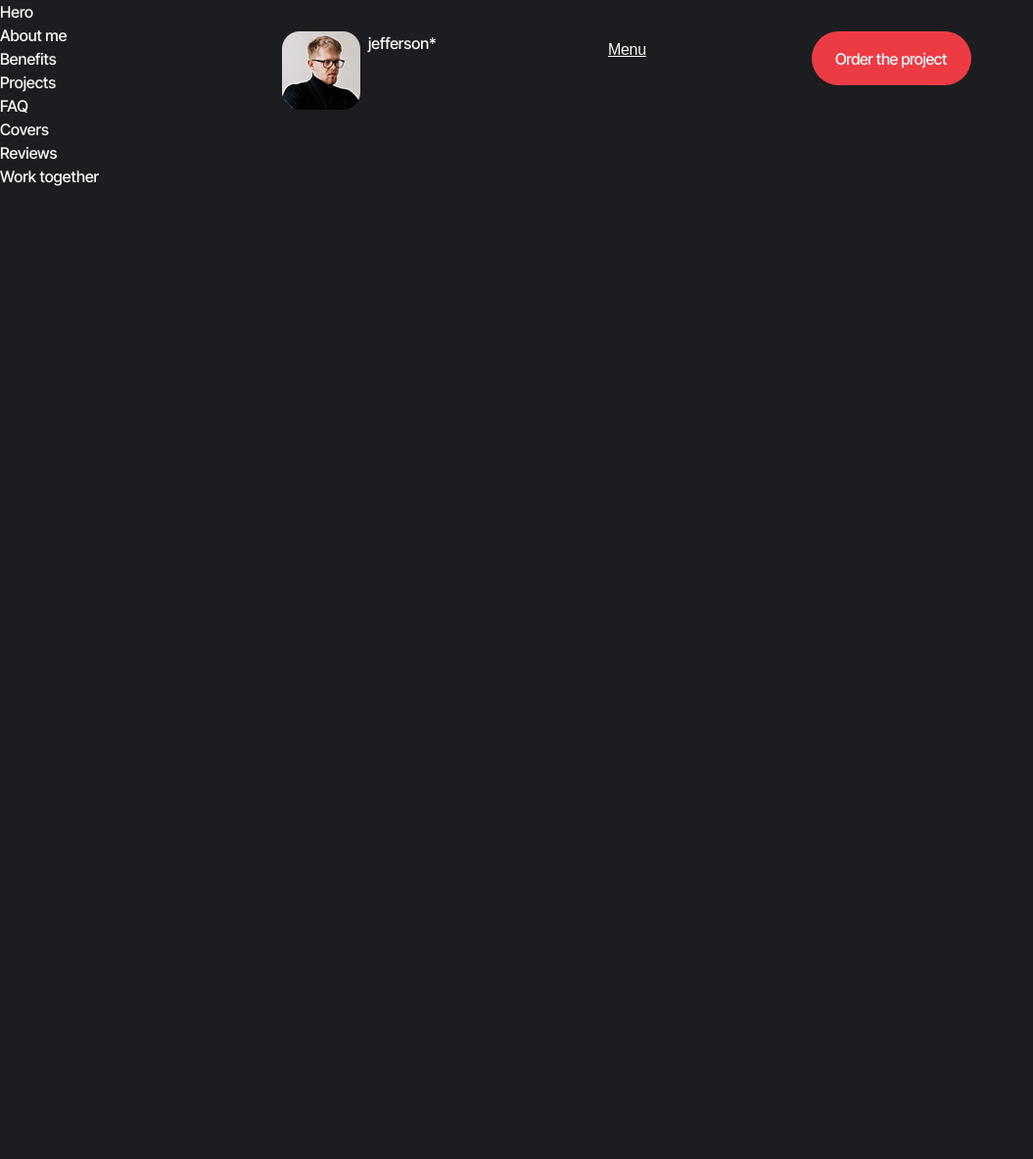
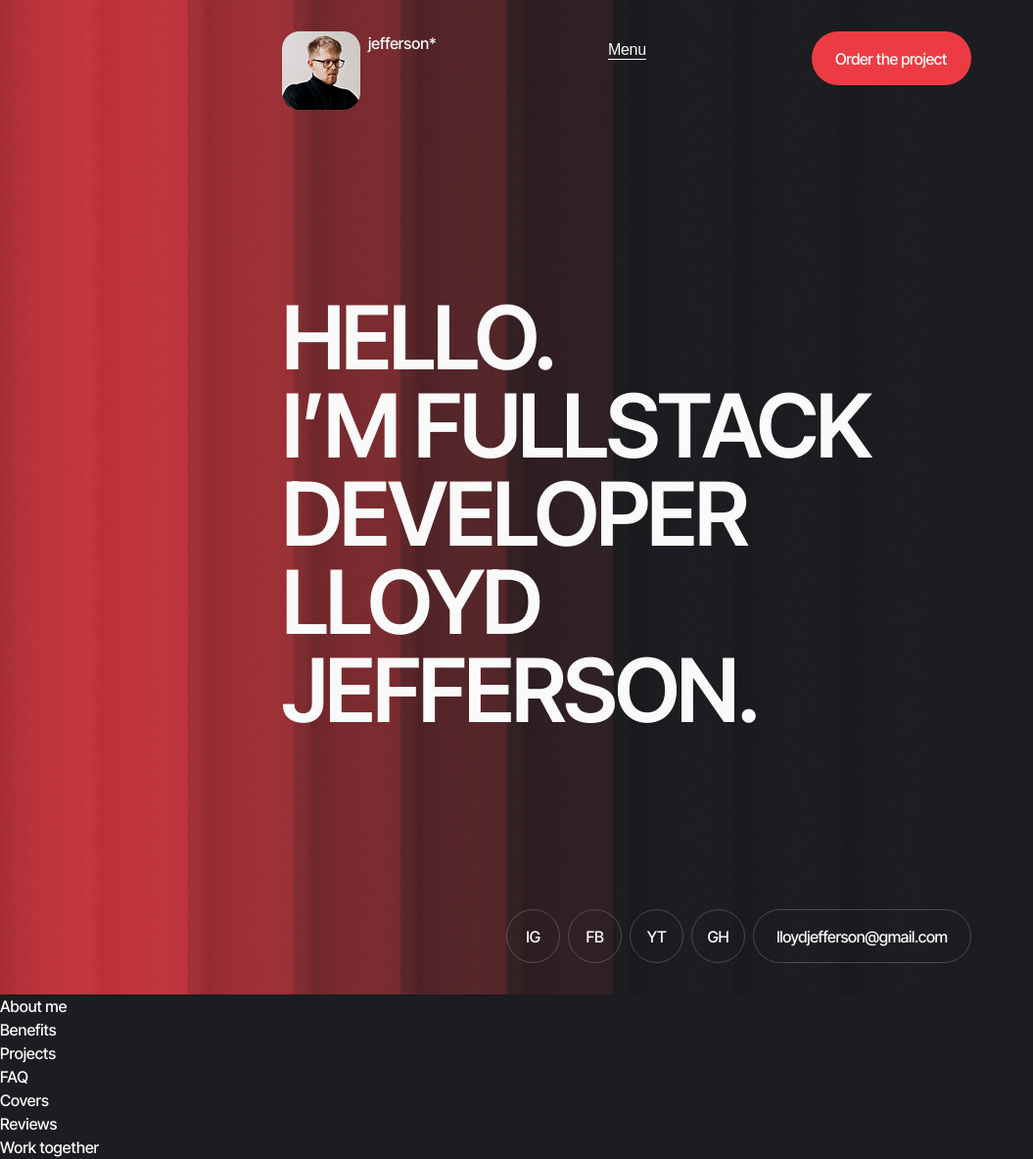
Before and after one commit to prafessor/portfolio, a website built with Vite: page src/index.html in a window 1280 px wide. Shown: the whole page at 98% size, without its empty margins (0-1055 px from the left). Before the commit the page ends 800 px from the top, so only its background shows below. Built offline with nearby package versions, Linux system fonts and the light colour scheme.

Commit message:
feat: add hero section and fix modal menu scroll and header styles

```diff
--- a/src/css/base.css
+++ b/src/css/base.css
@@ -21,7 +21,7 @@
   --color-black: #1c1d20;
 
   /* font-family: Inter, Avenir, Helvetica, Arial, sans-serif; */
-  font-family: "InterTight";
+  font-family: "InterTight", sans-serif;
   font-size: 16px;
   line-height: 1.5;
   font-weight: 500;
@@ -47,3 +47,7 @@
 .display-none {
   display: none;
 }
+
+.no-scroll {
+  overflow: hidden;
+}
--- a/src/css/header.css
+++ b/src/css/header.css
@@ -85,8 +85,26 @@
     font-size: 16px;
     letter-spacing: -0.02em;
     /* text-decoration-skip-ink: none; */
-    color: #fafafa;
-    text-decoration: underline;
+    color: var(--color-white);
+
+    display: flex;
+    flex-direction: column;
+
+    transition: color 250ms ease-in-out;
+  }
+  .navigation__btn::after {
+    content: '';
+    width: 100%;
+    height: 1px;
+    background-color: var(--color-white);
+
+    transition: background-color 250ms ease-in-out;
+  }
+  .navigation__btn:hover {
+    color: var(--color-red);
+  }
+  .navigation__btn:hover::after {
+    background-color: var(--color-red);
   }
   .navigation__list {
     gap: 5px;
--- a/src/css/hero.css
+++ b/src/css/hero.css
@@ -0,0 +1,99 @@
+.hero {
+  padding: 280px 0 32px;
+
+  background-image: url(../img/hero/hero-mobile.png);
+  background-repeat: no-repeat;
+  background-size: 83%;
+}
+@media screen and (min-resolution: 192dpi) {
+  .hero {
+    background-image: url(../img/hero/hero-mobile@2x.png);
+  }
+}
+
+.hero__title {
+  margin-bottom: 212px;
+
+  font-size: 50px;
+  line-height: 1;
+  letter-spacing: -0.03em;
+  text-transform: uppercase;
+
+  display: flex;
+  flex-direction: column;
+}
+.hero-social__list {
+  display: flex;
+  align-items: center;
+  justify-content: center;
+  gap: 4px;
+}
+.hero-social__item {
+}
+.hero-social__link {
+  width: 37px;
+  height: 37px;
+  border-radius: 60px;
+  border: 1px solid rgba(250, 250, 250, 0.2);
+
+  font-size: 14px;
+  letter-spacing: -0.02em;
+
+  display: flex;
+  justify-content: center;
+  align-items: center;
+}
+.hero-social__item:last-child .hero-social__link {
+  width: 178px;
+}
+
+@media screen and (min-width: 768px) {
+  .hero {
+    padding-top: 300px;
+
+    background-image: url(../img/hero/hero-tablet.png);
+    background-size: 75%;
+  }
+  @media screen and (min-resolution: 192dpi) {
+    .hero {
+      background-image: url(../img/hero/hero-tablet@2x.png);
+    }
+  }
+
+  .hero__title {
+    margin-bottom: 178px;
+
+    font-size: 90px;
+  }
+  .hero-social__list {
+    justify-content: flex-end;
+    gap: 8px;
+  }
+  .hero-social__item {
+  }
+  .hero-social__link {
+    width: 55px;
+    height: 55px;
+
+    font-size: 16px;
+  }
+  .hero-social__item:last-child .hero-social__link {
+    width: 223px;
+  }
+}
+
+@media screen and (min-width: 1440px) {
+  .hero {
+    background-image: url(../img/hero/hero-desctop.png);
+    background-size: 50%;
+  }
+  @media screen and (min-resolution: 192dpi) {
+    .hero {
+      background-image: url(../img/hero/hero-desctop@2x.png);
+    }
+  }
+
+  .hero__title {
+    margin-bottom: 243px;
+  }
+}
--- a/src/index.html
+++ b/src/index.html
@@ -9,6 +9,7 @@
   </head>
   <body>
     <load src="./partials/header.html" />
+    <main>
       <load src="./partials/hero.html" />
       <load src="./partials/about-me.html" />
       <load src="./partials/benefits.html" />
@@ -17,6 +18,7 @@
       <load src="./partials/covers.html" />
       <load src="./partials/reviews.html" />
       <load src="./partials/work-together.html" />
+    </main>
 
     <load src="./partials/modal-menu.html" />
 
--- a/src/js/header.js
+++ b/src/js/header.js
@@ -28,8 +28,10 @@
 
 modalOpenBtn.addEventListener("click", () => {
   modalMenuEl.classList.add("open");
+  document.body.classList.add("no-scroll");
 })
 
 modalCloseBtn.addEventListener("click", () => {
   modalMenuEl.classList.remove("open");
+  document.body.classList.remove("no-scroll");
 })
--- a/src/partials/hero.html
+++ b/src/partials/hero.html
@@ -1 +1,24 @@
-<section>Hero</section>
+<section class="hero">
+  <div class="container hero__container">
+    <h1 class="hero__title"><span>Hello.</span> <span>I’m Fullstack developer</span> <span>Lloyd Jefferson.</span></h1>
+    <address>
+      <ul class="hero-social__list">
+        <li class="hero-social__item">
+          <a href="https://www.instagram.com/goitclub/" class="hero-social__link" target="_blank">IG</a>
+        </li>
+        <li class="hero-social__item">
+          <a href="https://www.facebook.com/goITclub/" class="hero-social__link" target="_blank">FB</a>
+        </li>
+        <li class="hero-social__item">
+          <a href="https://www.youtube.com/c/GoIT" class="hero-social__link" target="_blank">YT</a>
+        </li>
+        <li class="hero-social__item">
+          <a href="https://github.com/prafessor/portfolio" class="hero-social__link" target="_blank">GH</a>
+        </li>
+        <li class="hero-social__item">
+          <a href="mailto:lloydjefferson@gmail.com" class="hero-social__link">lloydjefferson@gmail.com</a>
+        </li>
+      </ul>
+    </address>
+  </div>
+</section>
```
Lines whose indentation alone changed are shown as unchanged.
